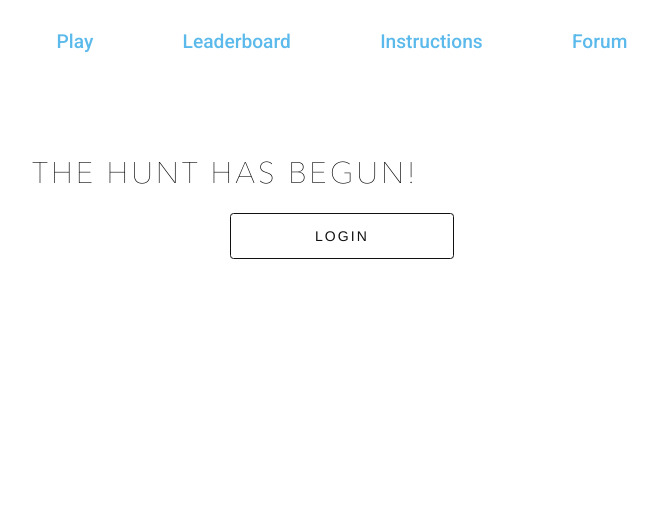
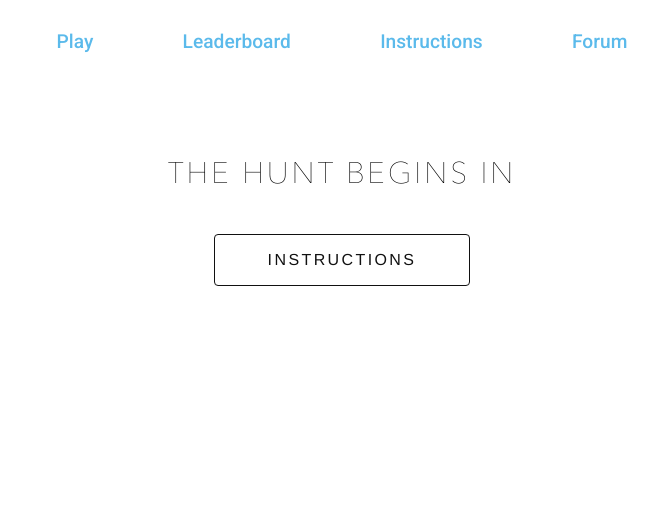
Before and after one commit to compsoc-ssc/compsocssc, a Django app: template events/orfik/templates/orfik/home.html in a window 1280 px wide. Shown: the part 132-658 px from the top of the page, without its empty margins (298-956 px from the left). Run offline with Django 3.2, Linux system fonts and the light colour scheme; the template is opened without the code that fills it, so the values that code supplies are empty.

Commit message:
Final tweaks for orfik

```diff
--- a/events/orfik/templates/orfik/home.html
+++ b/events/orfik/templates/orfik/home.html
@@ -3,37 +3,33 @@
 {% block event_nav %}
   <ul class="events-nav">
     <a href="{% url 'events:orfik:home' %}"><li>Play</li></a>
-    {% if not starttime %}
     <a href="{% url 'events:orfik:leader' %}"><li>Leaderboard</li></a>
-    {% endif %}
     <a href="{% url 'events:orfik:instructions' %}"><li>Instructions</li></a>
-    <a target='_blank' href="#"><li>Forum</li></a>
+    <a target='_blank' href="https://www.facebook.com/TheComputerScienceSocietyStStephensCollege/"><li>Forum</li></a>
   </ul>
 {% endblock %}
 
 {% block body %}
   <section id="events-container">
-    {% if not user.is_authenticated and not starttime %}
-      <h2 class="light-space">The hunt has begun!</h2>
-      <br />
-      <a href="{% url 'login' %}" class="btn btn--m btn--full">Login</a>
-      <script>
-        setTimeout('window.location.reload();', 30000);
-      </script>
-    {% elif not user.is_authenticated and starttime %}
-      <h2 class="light-space">The hunt has begun!</h2>
-      <br />
-      <a href="{% url 'signup' %}" class="btn btn--m btn--full">Signup</a>
+    {% if winner %}
+      <h1 style="text-align: center;">You won!!!!! k bye.</h1>
+      <h2 style="text-align: center;">On a more serious note, get in touch with us on the facebook page. Send in your username and password so we can verify it's you who has won!</h2>
     {% else %}
-      {% if starttime %}
-        <h2 class="light-space">The hunt begins in</h2>
-        <h1 style="text-align: center;">{{ starttime.time | timeuntil }}</h1>
-        <br />
-        <a class='btn btn--full' href="{% url 'events:orfik:instructions' %}">Instructions</a>
-      {% endif %}
-      {% if winner %}
-          <h1>You won!!!!! k bye.</h1>
-          <h2>On a serious note get in touch with us on the facebook page. Send in your username and password so we can verify it's you!</h2>
+      {% if started %}
+        {% if user.is_authenticated %}
+          <p>Started + authenticated</p>
+        {% else %}
+          <h2 class="light-space" style="text-align: center;">The hunt has begun!</h2>
+          <br />
+          <a href="{% url 'login' %}" class="btn btn--m btn--full">Login</a>
+        {% endif %}
+      {% else %}
+          <h2 class="light-space" style="text-align: center;">The hunt begins in</h2>
+          <h1 style="text-align: center; margin-bottom: 40px;">{{ starttime | timeuntil }}</h1>
+          <a class='btn btn--full' href="{% url 'events:orfik:instructions' %}">Instructions</a>
+          <script>
+            setTimeout('window.location.reload();', 30000);
+          </script>
       {% endif %}
     {% endif %}
   </section>
--- a/events/orfik/templates/orfik/instructions.html
+++ b/events/orfik/templates/orfik/instructions.html
@@ -12,7 +12,7 @@
   <section id="events-container">
     <h1 class="light-space">Instructions</h1>
     <ol class='instructions'>
-      <li>The hunt begins <strong>sharp</strong> at 0000 Hours on February xx, 2016.</li>
+      <li>The hunt begins <strong>sharp</strong> at 0000 Hours on March 17, 2016 and ends on March 18 at 23:59 Hours.</li>
       <li>Each participant can make a single login using a username of their choice.</li>
       <li>Once the game begins you will be faced by a series of questions.</li>
       <li>All answers are to be entered in lower case characters with no spaces and special characters.</li>
--- a/events/urls.py
+++ b/events/urls.py
@@ -5,5 +5,5 @@ from events import views
 urlpatterns = patterns('',
     url(r'^$', views.home, name='home'),
     url(r'^logo/', include('events.logo.urls', namespace='logo')),
-    # url(r'^orfik/', include('events.orfik.urls', namespace='orfik')),
+    url(r'^orfik/', include('events.orfik.urls', namespace='orfik')),
 )
--- a/sass/pages/events/_base.scss
+++ b/sass/pages/events/_base.scss
@@ -1,5 +1,5 @@
 #events-container {
-  max-width: 660px;
+  max-width: 760px;
   padding: 0 20px;
   margin: 100px auto 300px;
 }
--- a/templates/auth/login.html
+++ b/templates/auth/login.html
@@ -7,7 +7,8 @@
       <h1 class="auth-heading light-space">Login</h1>
       <input class="auth-field" type="text" name="username" placeholder="Enter Username">
       <input class="auth-field" type="password" name="password" placeholder="Enter Password">
-        <button class="btn-form-action / btn btn--m">Login</a>
+      <button class="btn-form-action / btn btn--m">Login</button>
+      <center><p>Don't have an account? <a href="{% url 'signup' %}">Register</a></p></center>
     </form>
   </section>
 {% endblock body %}
--- a/templates/auth/signup.html
+++ b/templates/auth/signup.html
@@ -41,7 +41,8 @@
         </label>
       </fieldset>
 
-      <button class="btn-form-action / btn btn-m">Signup</a>
+      <button class="btn-form-action / btn btn-m">Signup</button>
+      <center><p>Already registered? <a href="{% url 'login' %}">Login</a></p></center>
     </form>
   </section>
 {% endblock body %}
--- a/website/settings/base.py
+++ b/website/settings/base.py
@@ -37,7 +37,7 @@ INSTALLED_APPS = (
     'general',
     'events',
     'events.logo',
-    # 'events.orfik',
+    'events.orfik',
 )
 
 TEMPLATE_CONTEXT_PROCESSORS = (
```
Also changed, not shown: events/orfik/views.py (+7 -2 lines), static/stylesheets/main.min.css. Lines whose indentation alone changed are shown as unchanged.
